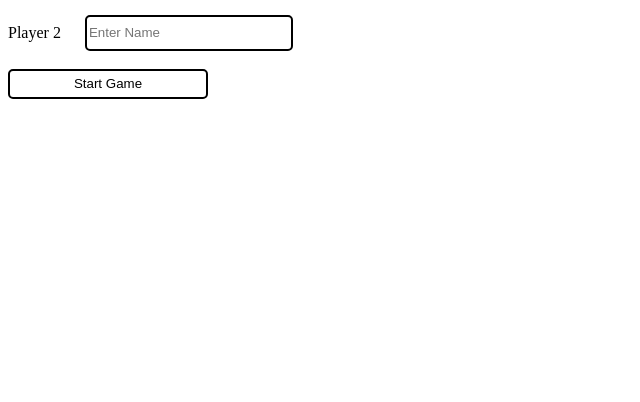
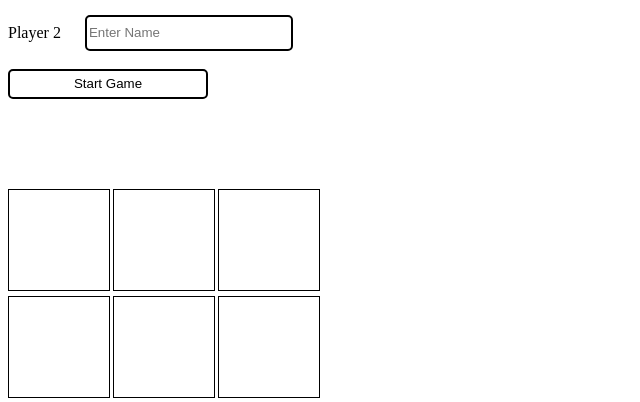
Before and after one commit to acciojob/tictactoe-sakshi-1140, a website: page main.html in a window 1280 px wide. Shown: the part 119-521 px from the top of the page, without its empty margins (0-640 px from the left). Drawn offline with Linux system fonts and the light colour scheme.

Commit message:
created a submission

```diff
--- a/styles.css
+++ b/styles.css
@@ -1 +1,19 @@
 /*  your css code here. If applicable */
+/*  your css code here. If applicable */
+
+  .grid-container {
+    display: grid;
+    grid-template-columns: repeat(3, 100px);
+    grid-gap: 5px;
+    margin-bottom: 20px;
+}
+
+.grid-item {
+    width: 100px;
+    height: 100px;
+    border: 1px solid black;
+    display: flex;
+    align-items: center;
+    justify-content: center;
+    font-size: 24px;
+}
```
Also changed, not shown: main.html (+1 -0 lines).
